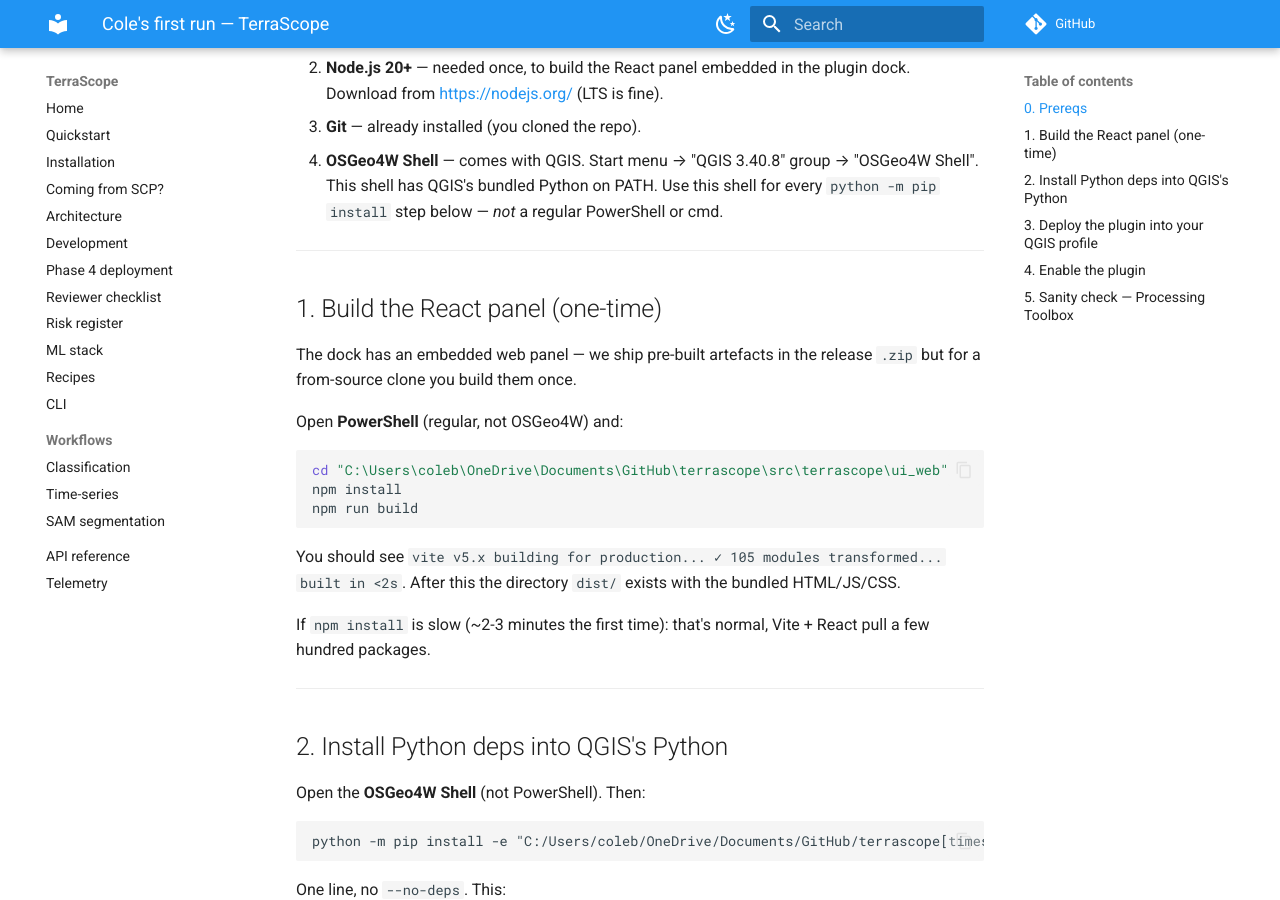
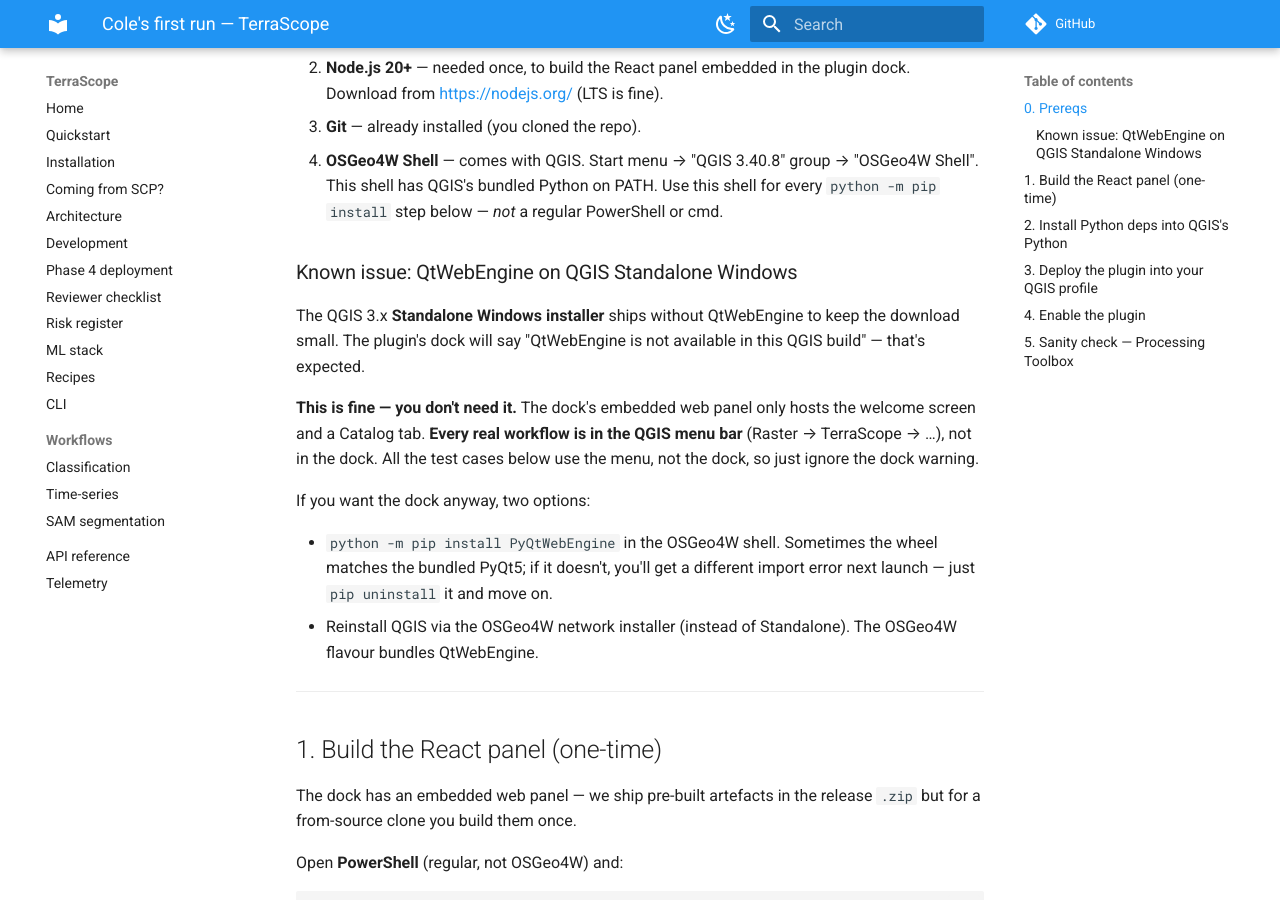
Before and after one commit to Arnedeklerk/terranova, an MkDocs documentation site: the page built from docs/onboarding_cole.md, in a window 1280 px wide and 900 px high, scrolled down 528 px. Built offline with MkDocs 1.6.1 and Material for MkDocs 9.7.7, drawn with Linux system fonts in a browser that asks for light colours; comment, search, counter and statistics services are not loaded.

Commit message:
docs(onboarding): document QtWebEngine on standalone QGIS Windows

```diff
--- a/docs/onboarding_cole.md
+++ b/docs/onboarding_cole.md
@@ -22,6 +22,26 @@
    "OSGeo4W Shell". This shell has QGIS's bundled Python on PATH. Use this
    shell for every `python -m pip install` step below — *not* a regular
    PowerShell or cmd.
+
+### Known issue: QtWebEngine on QGIS Standalone Windows
+
+The QGIS 3.x **Standalone Windows installer** ships without QtWebEngine to
+keep the download small.  The plugin's dock will say
+"QtWebEngine is not available in this QGIS build" — that's expected.
+
+**This is fine — you don't need it.**  The dock's embedded web panel only
+hosts the welcome screen and a Catalog tab.  **Every real workflow is in
+the QGIS menu bar** (Raster → TerraScope → …), not in the dock.  All the
+test cases below use the menu, not the dock, so just ignore the dock
+warning.
+
+If you want the dock anyway, two options:
+
+- `python -m pip install PyQtWebEngine` in the OSGeo4W shell.  Sometimes
+  the wheel matches the bundled PyQt5; if it doesn't, you'll get a
+  different import error next launch — just `pip uninstall` it and move on.
+- Reinstall QGIS via the OSGeo4W network installer (instead of Standalone).
+  The OSGeo4W flavour bundles QtWebEngine.
 
 ---
 
```
